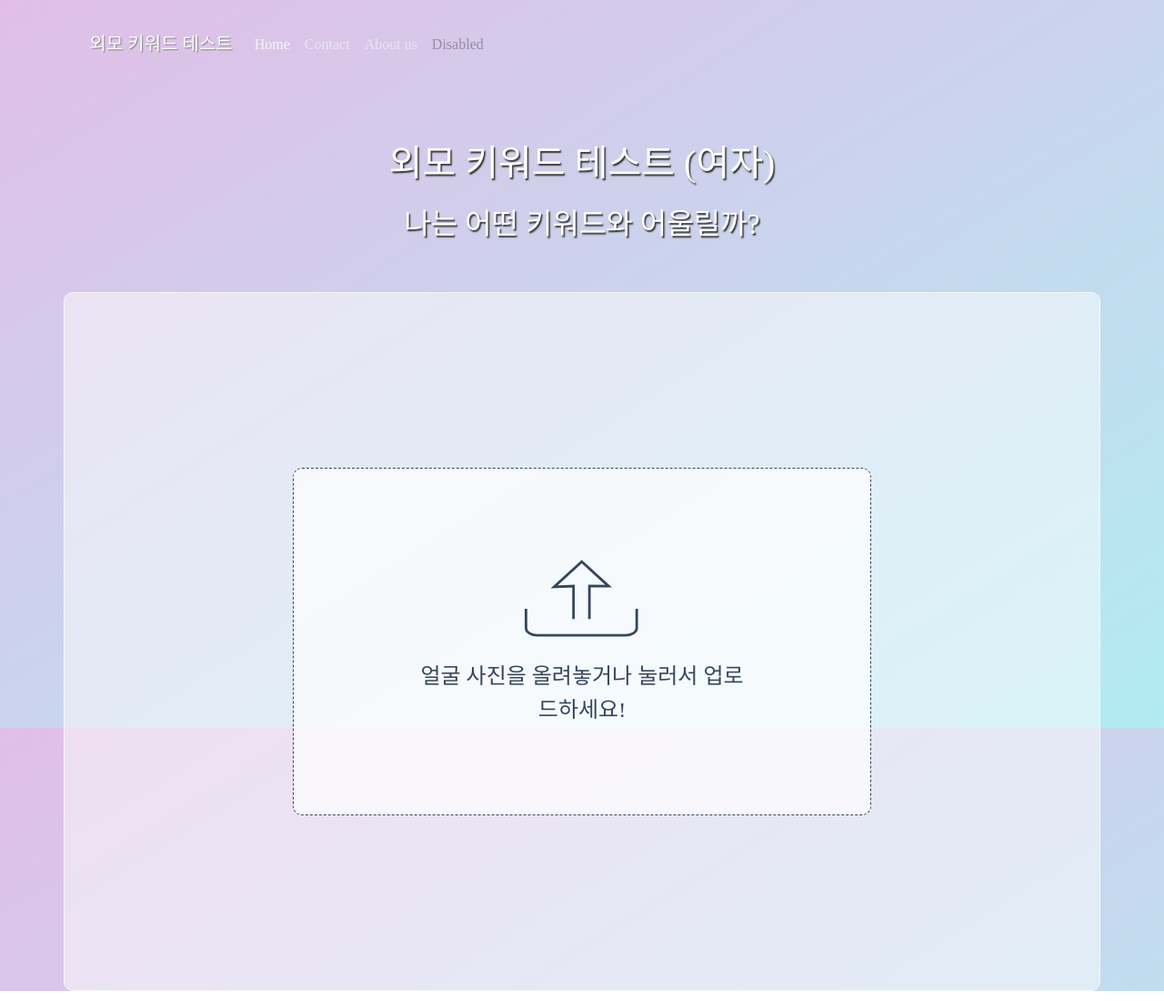
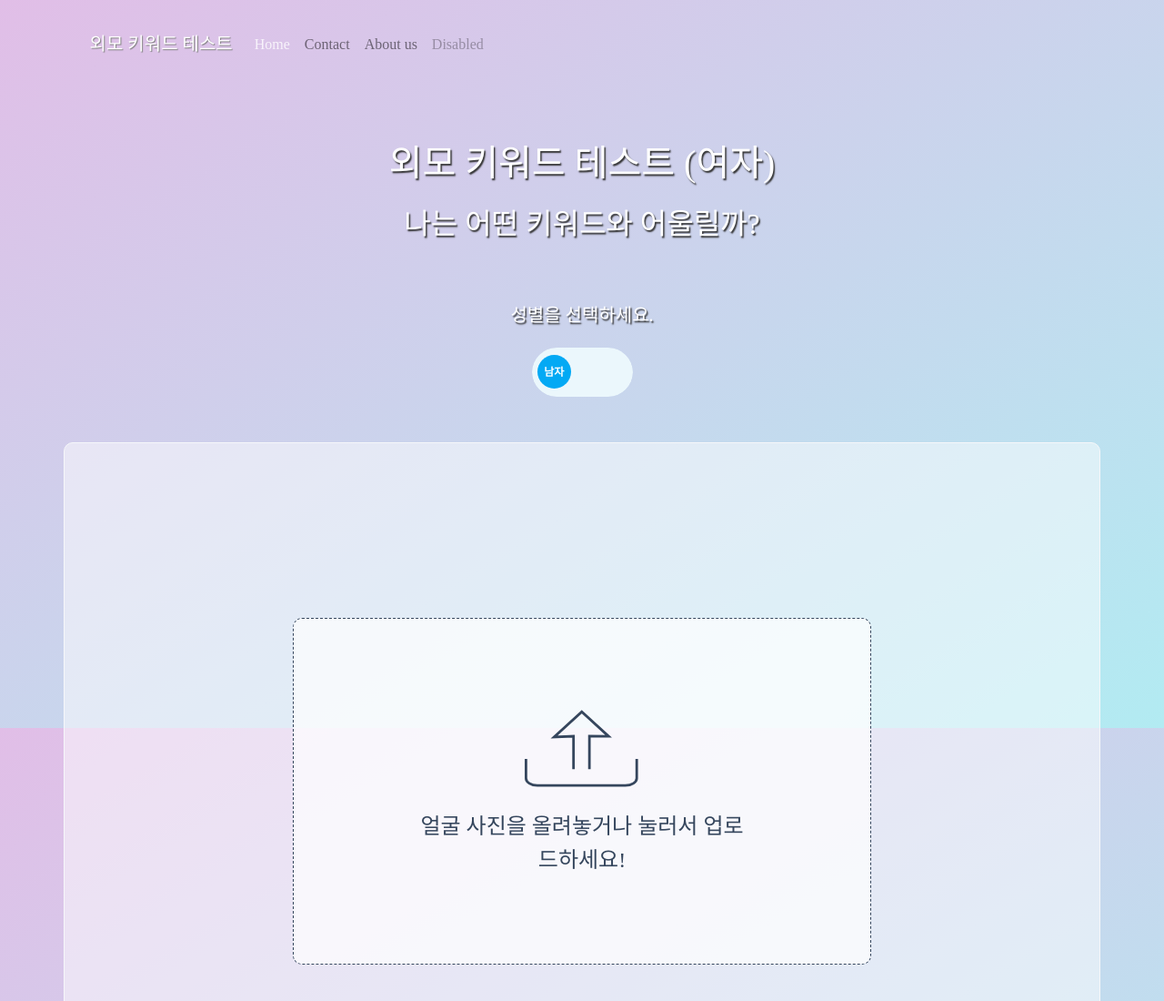
Before and after one commit to rheeeuro/keyword-test, a plain HTML site: page index.html in a window 1280 px wide. Shown: the top 1100 px of the page at 91% size. Drawn offline with nearby package versions, Linux system fonts and the light colour scheme; a web font is replaced by a local one.

Commit message:
gender toggle box

```diff
--- a/index.html
+++ b/index.html
@@ -51,6 +51,13 @@
     <section class="section">
         <h1 class="title">외모 키워드 테스트 (여자)</h1>
         <h2 class="subtitle">나는 어떤 키워드와 어울릴까?</h2>
+
+		<h5 class="gender">성별을 선택하세요.</h5>
+		<div class="button r" id="button-3">
+			<input type="checkbox" class="checkbox" id="userGender">
+			<div class="knobs"></div>
+			<div class="layer"></div>
+		</div>
     </section>
 
 
@@ -145,10 +152,12 @@
         // https://github.com/googlecreativelab/teachablemachine-community/tree/master/libraries/image
         // the link to your model provided by Teachable Machine export panel
 
-        //const URL = "https://teachablemachine.withgoogle.com/models/jXY80siOb/";
-        //const URL = "https://teachablemachine.withgoogle.com/models/E1CuN9_db/";
-        const URL = "https://teachablemachine.withgoogle.com/models/JyUcFwfnf/";
-
+		if (document.getElementById('userGender').checked){ // female model
+			const URL = "https://teachablemachine.withgoogle.com/models/JyUcFwfnf/";
+		}
+		else { // male model
+			const URL = "https://teachablemachine.withgoogle.com/models/JyUcFwfnf/"; // ****need to change
+		}
 
 
         let model, webcam, labelContainer, maxPredictions;
--- a/style.css
+++ b/style.css
@@ -205,6 +205,7 @@ body {
 
 .section {
     margin-top: 50px;
+	margin-bottom: 50px;
 }
 
 .title {
@@ -218,7 +219,15 @@ body {
   line-height: 1.53;
   text-align: center;
   color: #ffffff;
-  margin-bottom: 50px;
+  margin-bottom: 60px;
+  text-shadow: 1.5px 1.5px 1.5px #333;
+}
+
+.gender {
+  line-height: 1.53;
+  text-align: center;
+  color: #ffffff;
+  margin-bottom: 20px;
   text-shadow: 1.5px 1.5px 1.5px #333;
 }
 
@@ -438,6 +447,100 @@ label {
 	color: rgba(255, 255, 255, 0.8);
 }
 
-.navbar-light .navbar-nav .nav-link {
-    color: rgba(255, 255, 255,.5);
+.button-cover, .knobs, .layer
+{
+    position: absolute;
+    top: 0;
+    right: 0;
+    bottom: 0;
+    left: 0;
 }
+
+.button
+{
+    position: relative;
+    top: 50%;
+    width: 111px;
+    height: 54px;1
+    margin: -30px auto 0 auto;
+    overflow: hidden;
+	margin-bottom: 30px;
+}
+
+.button.r, .button.r .layer
+{
+	margin: auto;
+    border-radius: 150px;
+}
+
+.button.b2
+{
+    border-radius: 3px;
+}
+
+.checkbox
+{
+    position: relative;
+    width: 100%;
+    height: 100%;
+    padding: 0;
+    margin: 0;
+    opacity: 0;
+    cursor: pointer;
+    z-index: 3;
+}
+
+.knobs
+{
+    z-index: 2;
+}
+
+.layer
+{
+    width: 100%;
+    background-color: #ebf7fc;
+    transition: 0.3s ease all;
+    z-index: 1;
+}
+
+#button-3 .knobs:before
+{
+    content: '남자';
+    position: absolute;
+    top: 8.25px;
+    left: 6px;
+    width: 37.5px;
+    height: 37.5px;
+    color: rgba(255, 255, 255, 1);
+    font-size: 12px;
+    font-weight: bold;
+    text-align: center;
+    line-height: 1;
+    padding: 13.5px 6px;
+    background-color: rgba(3, 169, 244, 1);
+    border-radius: 50%;
+    transition: 0.3s ease all, left 0.3s cubic-bezier(0.18, 0.89, 0.35, 1.15);
+}
+
+#button-3 .checkbox:active + .knobs:before
+{
+    width: 69px;
+    border-radius: 150px;
+}
+
+#button-3 .checkbox:checked:active + .knobs:before
+{
+    margin-left: -39px;
+}
+
+#button-3 .checkbox:checked + .knobs:before
+{
+    content: '여자';
+    left: 67.5px;
+    background-color: rgba(244, 67, 54, 1);
+}
+
+#button-3 .checkbox:checked ~ .layer
+{
+    background-color: rgba(252,235, 235, 1);
+}
```
